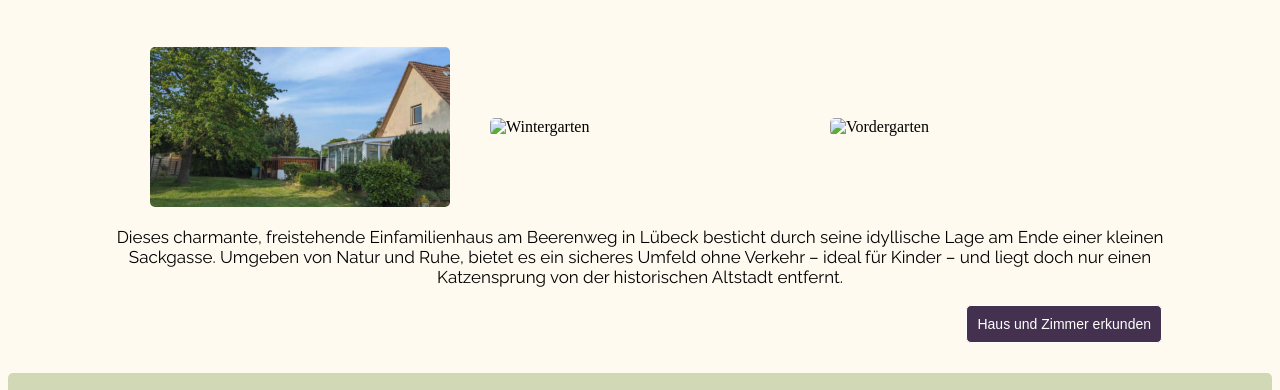
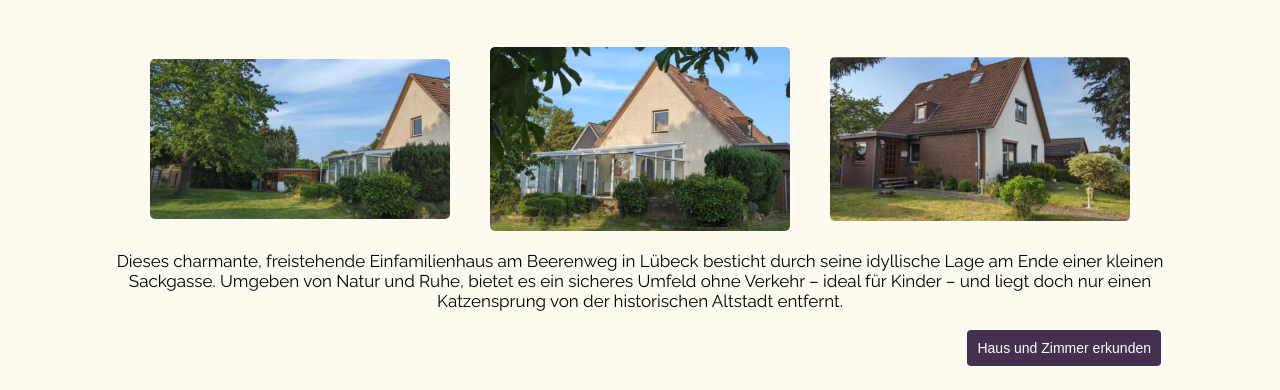
Before and after one commit to mazzotov/Beerenweg, a plain HTML site: page index.html in a window 1280 px wide. Shown: the part 611-1001 px from the top of the page. Drawn offline with nearby package versions, Linux system fonts and the light colour scheme; files whose address does not match are found by name.

Commit message:
Update index.html

```diff
--- a/index.html
+++ b/index.html
@@ -31,9 +31,9 @@
             </div>
 
             <div class="Mini-Galerie"> <!-- Mini-Galerie -->
-                <img class="Minibild_Galerie" src="Ressourcen/Bilder/Haus_Garten.jpg" alt="Garten">
-                <img class="Minibild_Galerie" src="/Expose_Haus/Ressourcen/Bilder/Haus_Wintergarten.jpg" alt="Wintergarten">
-                <img class="Minibild_Galerie" src="/Expose_Haus/Ressourcen/Bilder/Haus_Vorgarten.jpg" alt="Vordergarten">
+                <img class="Minibild_Galerie" src="/Ressourcen/Bilder/Haus_Garten.jpg" alt="Garten">
+                <img class="Minibild_Galerie" src="/Ressourcen/Bilder/Haus_Wintergarten.jpg" alt="Wintergarten">
+                <img class="Minibild_Galerie" src="/Ressourcen/Bilder/Haus_Vorgarten.jpg" alt="Vordergarten">
             </div>
 
             <div> <!-- Mini-Galerie-Beschreibung und Erkundungs-Button -->
```
